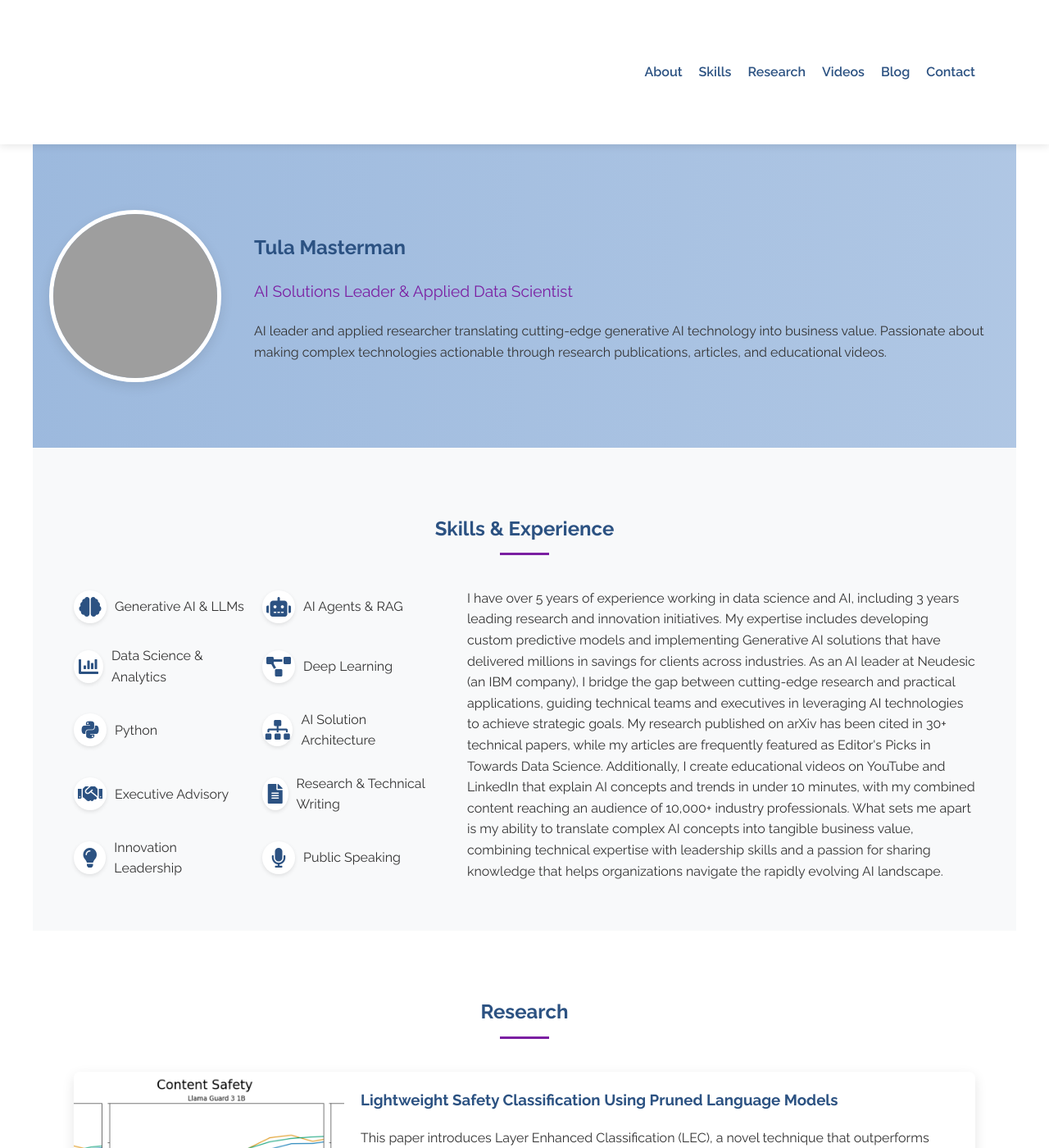
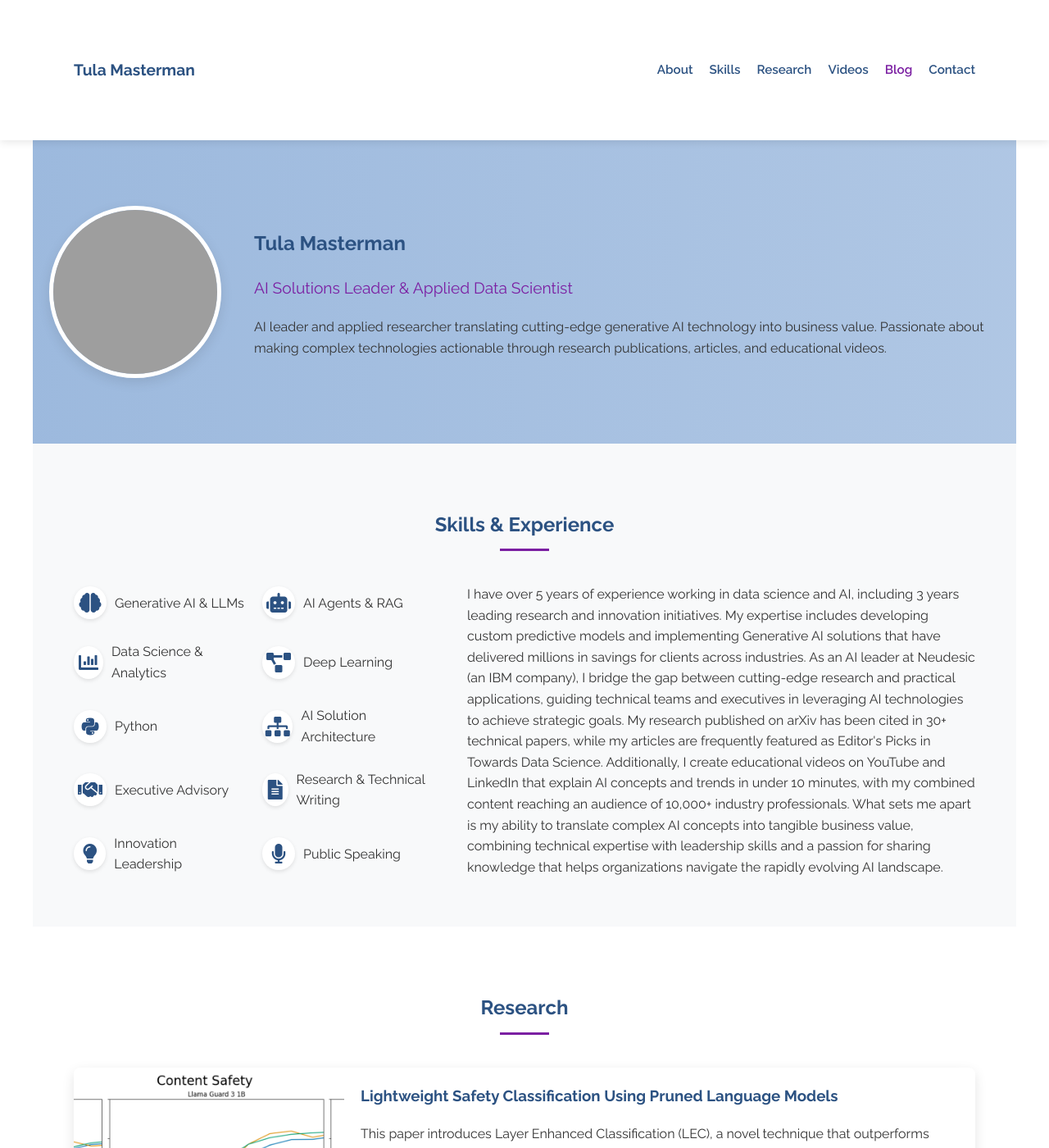
Before and after one commit to tmasterman/tmasterman.github.io, a Jekyll site: the page built from index.markdown, in a window 1280 px wide and 1400 px high. Shown: the whole window at 82% size. Built offline with Jekyll 4.4.1, drawn with Linux system fonts in a browser that asks for light colours; grey boxes are pictures that could not be loaded.

Commit message:
updating nav

```diff
--- a/_includes/navigation.html
+++ b/_includes/navigation.html
@@ -1,12 +1,17 @@
 <header class="site-header">
-    <div class="section-container">
-      <nav class="site-nav">
+  <div class="section-container">
+    <nav class="site-nav">
+      <div class="site-brand">
+        <a href="#" class="brand-link">Tula Masterman</a>
+      </div>
+      <div class="nav-links">
         <a href="#about" class="nav-link">About</a>
         <a href="#skills" class="nav-link">Skills</a>
         <a href="#research" class="nav-link">Research</a>
         <a href="#videos" class="nav-link">Videos</a>
         <a href="#blog" class="nav-link">Blog</a>
         <a href="#contact" class="nav-link">Contact</a>
-      </nav>
-    </div>
-  </header>
+      </div>
+    </nav>
+  </div>
+</header>
--- a/assets/css/portfolio.scss
+++ b/assets/css/portfolio.scss
@@ -83,21 +83,42 @@ body {
   position: sticky;
   top: 0;
   z-index: 1000;
+  padding: 0;
 
   .site-nav {
     display: flex;
-    justify-content: flex-end;
-    padding: 15px 0;
+    justify-content: space-between;
+    align-items: center;
+    padding: 10px 0;
+
+    .site-brand {
+      .brand-link {
+        color: $primary-color;
+        text-decoration: none;
+        font-weight: 700;
+        font-size: 1.2rem;
+        transition: $transition;
+
+        &:hover {
+          color: $secondary-color;
+        }
+      }
+    }
+
+    .nav-links {
+      display: flex;
 
       .nav-link {
         margin-left: 20px;
         color: $primary-color;
         text-decoration: none;
         font-weight: 600;
+        font-size: 0.95rem;
         transition: $transition;
 
-      &:hover {
+        &:hover, &.active {
           color: $secondary-color;
+        }
       }
     }
   }
```
Lines whose indentation alone changed are shown as unchanged.
